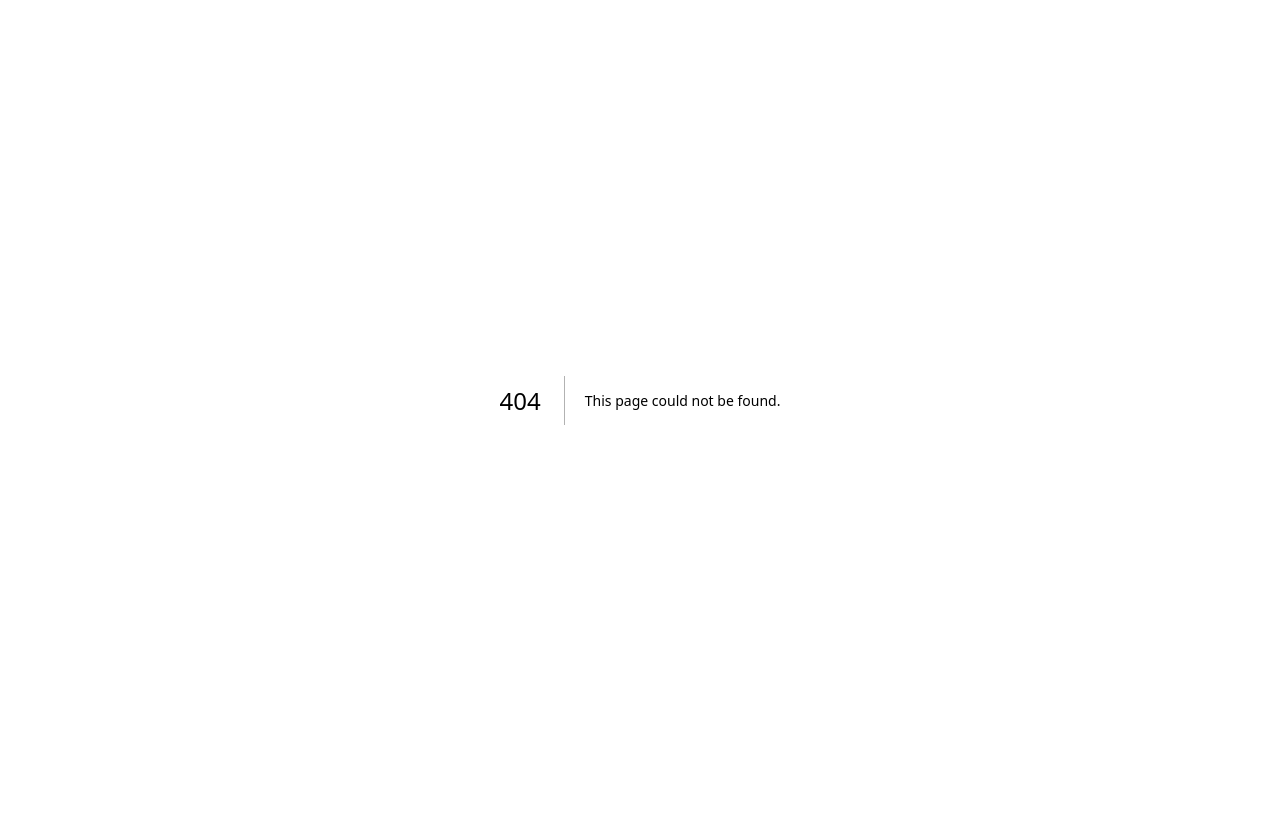
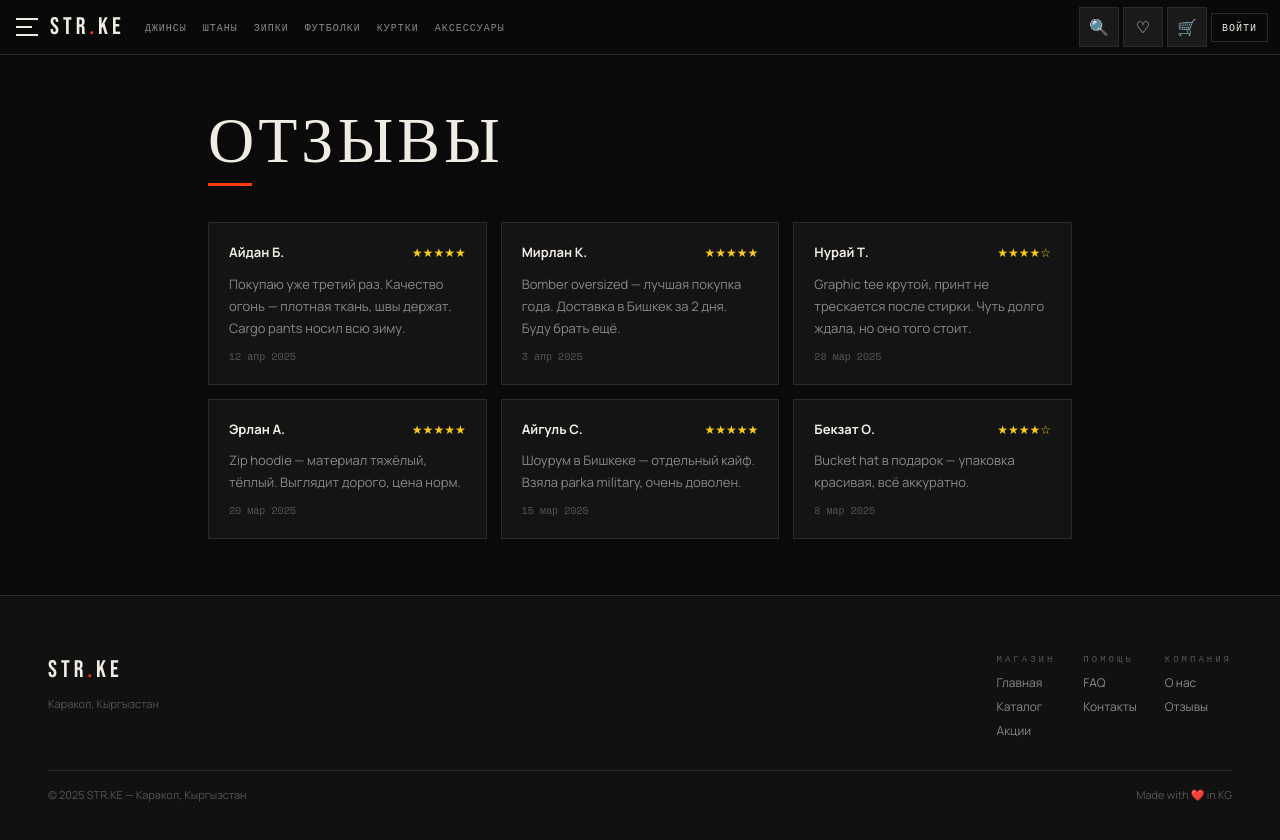
Before and after one commit to Abai0203/streetwear, a Next.js app: page /reviews in a window 1280 px wide. Before the commit this address had no page. Shown: the top 840 px of the page. Before the commit the page ends 800 px from the top, so only its background shows below. Built offline with nearby package versions, Linux system fonts and the light colour scheme.

Commit message:
add frontend reviews

```diff
--- /dev/null
+++ b/src/app/(frontend)/reviews/page.tsx
@@ -0,0 +1,66 @@
+'use client'
+const RV = [
+  {
+    n: 'Айдан Б.',
+    r: 5,
+    d: '12 апр 2025',
+    t: 'Покупаю уже третий раз. Качество огонь — плотная ткань, швы держат. Cargo pants носил всю зиму.',
+  },
+  {
+    n: 'Мирлан К.',
+    r: 5,
+    d: '3 апр 2025',
+    t: 'Bomber oversized — лучшая покупка года. Доставка в Бишкек за 2 дня. Буду брать ещё.',
+  },
+  {
+    n: 'Нурай Т.',
+    r: 4,
+    d: '28 мар 2025',
+    t: 'Graphic tee крутой, принт не трескается после стирки. Чуть долго ждала, но оно того стоит.',
+  },
+  {
+    n: 'Эрлан А.',
+    r: 5,
+    d: '20 мар 2025',
+    t: 'Zip hoodie — материал тяжёлый, тёплый. Выглядит дорого, цена норм.',
+  },
+  {
+    n: 'Айгуль С.',
+    r: 5,
+    d: '15 мар 2025',
+    t: 'Шоурум в Бишкеке — отдельный кайф. Взяла parka military, очень доволен.',
+  },
+  {
+    n: 'Бекзат О.',
+    r: 4,
+    d: '8 мар 2025',
+    t: 'Bucket hat в подарок — упаковка красивая, всё аккуратно.',
+  },
+]
+export default function ReviewsPage() {
+  return (
+    <div className="max-w-[960px] mx-auto sp">
+      <h1 className="sec-ttl mb-2">ОТЗЫВЫ</h1>
+      <div className="w-11 h-[3px] bg-acc mb-9" />
+      <div className="grid grid-cols-1 sm:grid-cols-2 lg:grid-cols-3 gap-3.5">
+        {RV.map((r, i) => (
+          <div
+            key={i}
+            className="bg-card border border-brd p-5 animate-fade-up transition-colors hover:border-acc"
+            style={{ animationDelay: `${i * 0.07}s` }}
+          >
+            <div className="flex justify-between items-center mb-2.5">
+              <span className="font-bold text-[13px]">{r.n}</span>
+              <span className="star text-[12px]">
+                {'★'.repeat(r.r)}
+                {'☆'.repeat(5 - r.r)}
+              </span>
+            </div>
+            <p className="text-[13px] text-t2 leading-[1.7] mb-2.5">{r.t}</p>
+            <p className="font-mono text-[10px] text-t3">{r.d}</p>
+          </div>
+        ))}
+      </div>
+    </div>
+  )
+}
```
